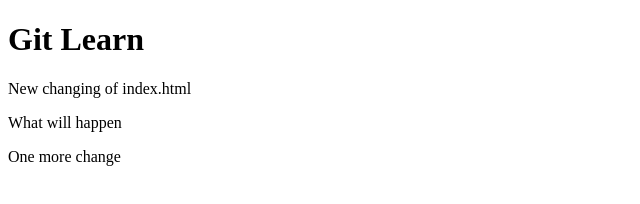
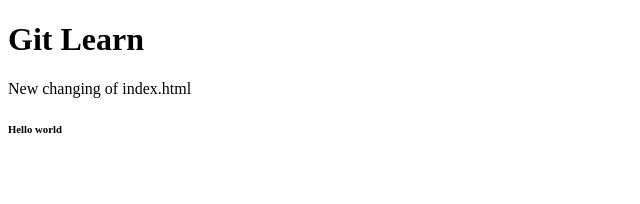
Before and after one commit to Musradin/site, a plain HTML site: page index.html in a window 1280 px wide. Shown: the whole page, without its empty margins (0-640 px from the left). Drawn offline with Linux system fonts and the light colour scheme.

Commit message:
forth commit

```diff
--- a/index.html
+++ b/index.html
@@ -6,7 +6,7 @@
 <body>
 	<h1>Git Learn</h1>
 	<p>New changing of index.html</p>
-	<p>What will happen</p>
-	<p>One more change</p>
+
+	<h6>Hello world</h6>
 </body>
 </html>
```
